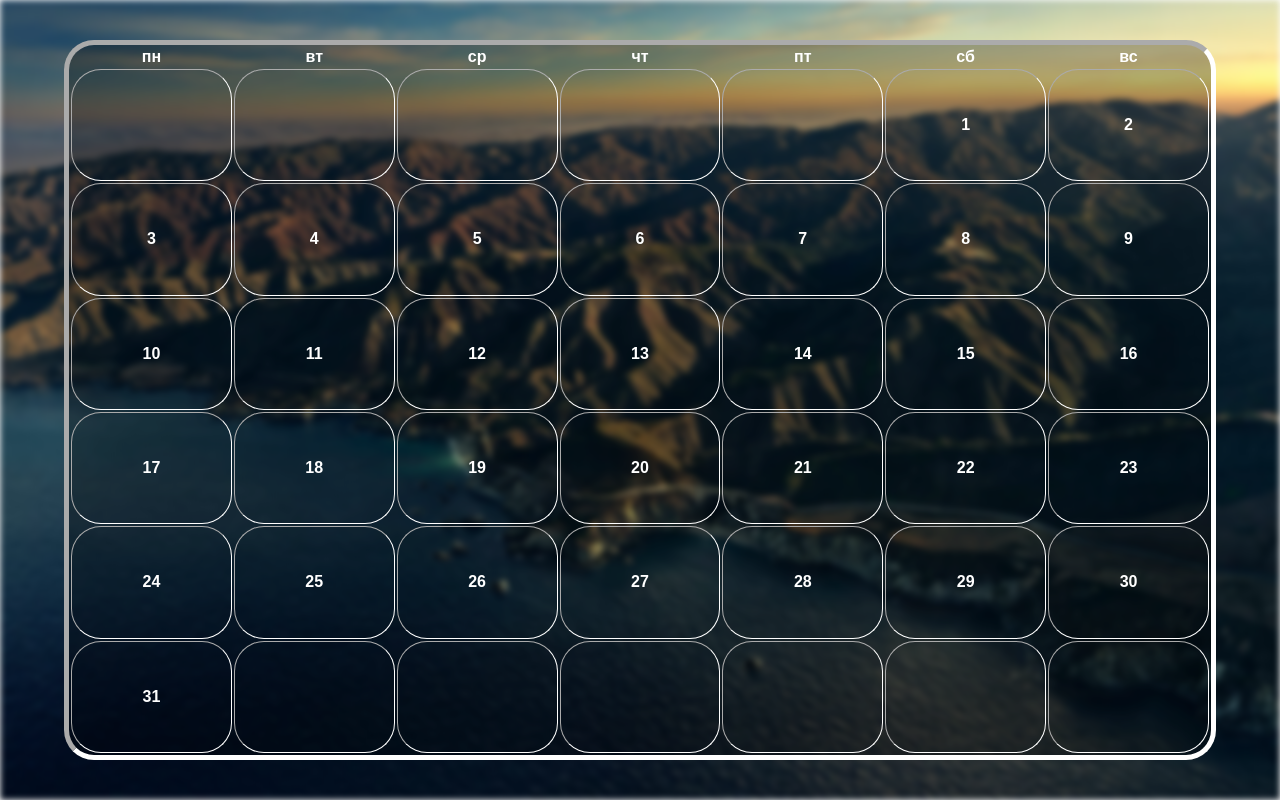
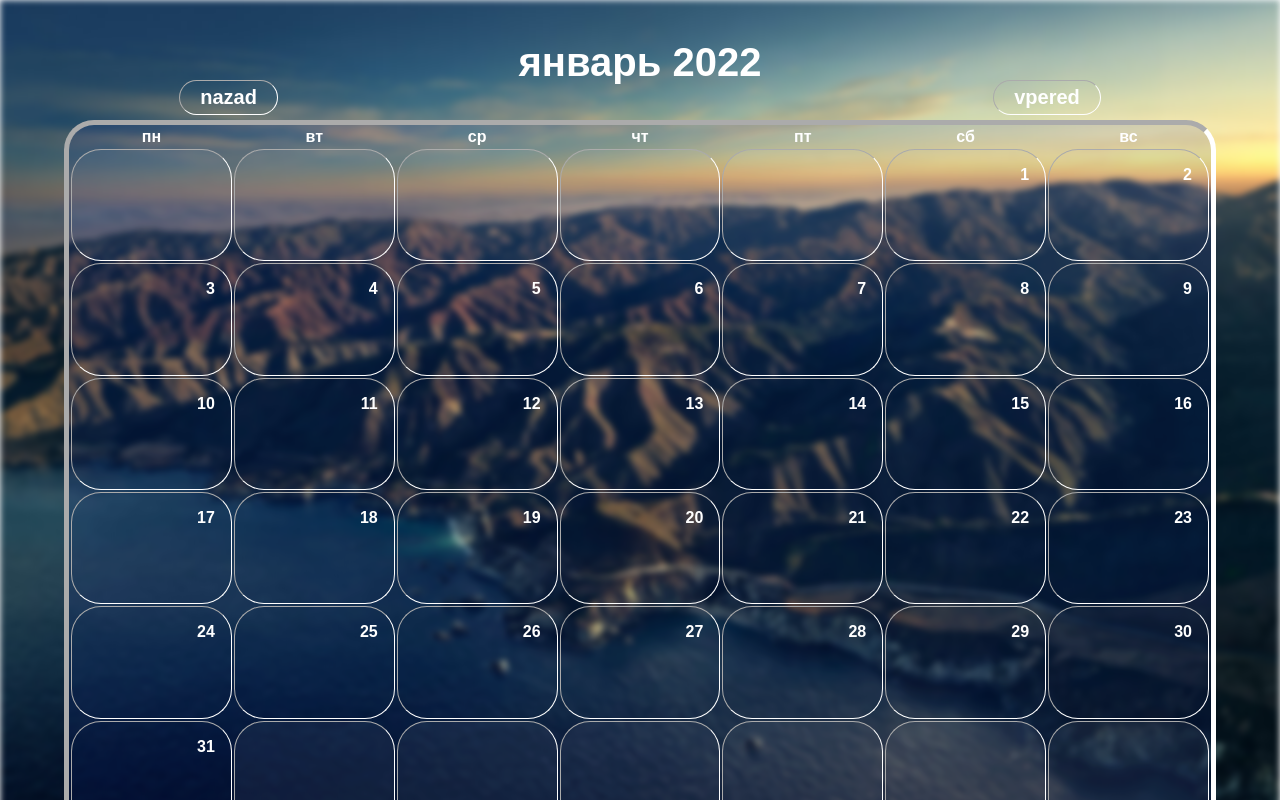
Before and after one commit to uzunvictor/organizer, a Vue app: page /#/home in a window 1280 px wide. Shown: the top 800 px of the page. Built offline with nearby package versions, Linux system fonts and the light colour scheme.

Commit message:
end creating calendar

```diff
--- a/public/main.css
+++ b/public/main.css
@@ -15,7 +15,7 @@ body, html {
     background-size: 100%;
     background-repeat: no-repeat;
     background-position: center center;
-    height: 100vh;
+    height: 120vh;
     width: auto;
     left: 0px;
     right: 0px;
@@ -24,10 +24,11 @@ body, html {
 }
 
 .table {
-    background-color: rgba(0,0,0,0.3);
+    background-color: rgba(8, 31, 163, 0.13);
     position: absolute;
-    top: 50%;
+    top: 60%;
     left: 50%;
+    /* bottom: 10%; */
     transform: translate(-50%, -50%);
     z-index: 5;
     width: 90%;
@@ -40,9 +41,69 @@ body, html {
     border: 5px inset #fff;
 }
 
+.info {
+    z-index: 5;
+    transform: translate(-50%, -50%);
+    position: absolute;
+    top: 10%;
+    left: 50%;
+    width: 90%;
+    height: 10%;
+    text-align: center;
+    vertical-align: super;
+    color: #fff;
+    font-size: 40px;
+    font-weight: bold;
+
+}
+
+.nav {
+    width: 90%;
+    height: 10%;
+    z-index: 5;
+    position: absolute;
+    text-align: center;
+    left: 5%;
+    top: 10%;
+    color: #fff;
+    font-size: 20px;
+    font-weight: bold;
+}
+
+.prev {
+    position: absolute;
+    top: 0;
+    left: 10%;
+    border:rgb(255, 255, 255) inset 0.2px;
+    border-radius: 20px;
+    padding: 5px 20px;
+}
+
+.prev:hover {
+    background-color: rgba(255, 255, 255, 0.384);
+}
+
+.next {
+    position: absolute;
+    top: 0;
+    right: 10%;
+    border:rgb(255, 255, 255) inset 0.2px;
+    border-radius: 20px;
+    padding: 5px 20px;
+}
+
+.next:hover {
+    background-color: rgba(255, 255, 255, 0.384);
+}
+
 td {
     border: inset 0.2px rgb(255, 255, 255);
     border-radius: 30px;
+    vertical-align:top;
+    text-align: end;
+    padding: 1rem;
+    width: 200px;
+    height: 110px;
 }
 
 td:hover {
--- a/src/components/MvcTable.vue
+++ b/src/components/MvcTable.vue
@@ -2,6 +2,7 @@
   <div>
     <div class="blur-background"></div>
     <div class="table-container">
+      <div class="info">{{ monthsData[month] }} {{ year }}</div>
       <table class="table">
         <thead>
           <tr>
@@ -16,6 +17,10 @@
         </thead>
         <tbody class="body"></tbody>
       </table>
+      <div class="nav">
+        <a class="prev" @click="prev">nazad</a>
+        <a class="next" @click="next">vpered</a>
+      </div>
     </div>
   </div>
 </template>
@@ -24,29 +29,60 @@
 export default {
   name: "MvcTable",
 
+  data() {
+    return {
+      daysData: [
+        "Воскресенье",
+        "Понедельник",
+        "Вторник",
+        "Среда",
+        "Четверг",
+        "Пятница",
+        "Суббота",
+      ],
+      monthsData: [
+        "январь",
+        "февраль",
+        "март",
+        "апрель",
+        "май",
+        "июнь",
+        "июль",
+        "август",
+        "сентябрь",
+        "октябрь",
+        "ноябрь",
+        "декабрь",
+      ],
+      today: new Date(),
+      month: new Date().getMonth(),
+      year: new Date().getFullYear(),
+    };
+  },
+
   mounted() {
+    //this.$store.dispatch("start");
     this.createTable();
-    // console.log("daysArray", this.daysArray);
-    // console.log("normalizeDaysArray: ", this.normalizeDaysArray);
-    // console.log("chunkNormalizedArray: ", this.chunkNormalizedArray);
-    // console.log("getLastWeekDay: ", this.getLastWeekDay);
+    console.log("year", this.year);
   },
 
   computed: {
-    today() {
-      return new Date();
-    },
-    year() {
-      return this.today.getFullYear();
-    },
-    month() {
-      return this.today.getMonth();
-    },
+    // year() {
+    //   return this.today.getFullYear();
+    // },
+    // month: {
+    //   get() {
+    //     return this.today.getMonth();
+    //   },
+    //   set(value) {
+    //     return value;
+    //   },
+    // },
     daysInMonth() {
       return new Date(this.year, this.month + 1, 0).getDate();
     },
     getFirstWeekDay() {
-      return new Date(this.year + "-" + (this.month + 1) + "-01").getDay() - 1;
+      return new Date(this.year + "-" + (this.month + 1) + "-01").getDay();
     },
     getLastWeekDay() {
       return new Date(
@@ -58,9 +94,9 @@ export default {
     },
     normalizedArray() {
       return [
-        ...new Array(this.getFirstWeekDay).join(" ").split(" "),
+        ...new Array(this.getFirstWeekDay === 0? 7: this.getFirstWeekDay).join("0").split(""),
         ...this.daysArray,
-        ...new Array(7 - this.getLastWeekDay).join(" ").split(" "),
+        ...new Array(9 - this.getLastWeekDay).join("0").split(""),
       ];
     },
     chunkNormalizedArray() {
@@ -73,8 +109,10 @@ export default {
           subArray.push(element);
         } else {
           subArray.push(element);
-          if (chunkedArray.length === 5) chunkedArray.push(subArray);
         }
+      }
+      if (chunkedArray.length === 5) {
+        chunkedArray.push(Array(8).join("0").split(""));
       }
       return chunkedArray;
     },
@@ -90,12 +128,39 @@ export default {
 
         for (let element of subArr) {
           let td = document.createElement("td");
-          td.innerHTML = element;
+          if (element === "0") {
+            td.innerHTML = " ";
+            td.style.background = "rgba(255, 255, 255, 0.05)";
+          } else {
+            td.innerHTML = element;
+          }
           tr.appendChild(td);
         }
 
         table.appendChild(tr);
       }
+      console.log("table");
+    },
+
+    prev() {
+      if (this.month === 0) {
+        this.month = 11;
+        this.year--;
+      } else {
+        this.month--;
+      }
+      this.createTable();
+    },
+
+    next() {
+      if (this.month === 11) {
+        this.month = 0;
+        this.year++;
+      } else {
+        this.month++;
+      }
+      // console.log(this.getFirstWeekDay, this.year, this.normalizedArray)
+      this.createTable();
     },
   },
 };
--- a/src/main.js
+++ b/src/main.js
@@ -1,10 +1,12 @@
 import Vue from 'vue'
 import App from './App.vue'
 import router from '@/router'
+import store from '@/store'
 
 Vue.config.productionTip = false
 
 new Vue({
   router,
+  store,
   render: h => h(App),
 }).$mount('#app')
--- /dev/null
+++ b/src/store/index.js
@@ -0,0 +1,13 @@
+import Vue from "vue";
+import Vuex from 'vuex';
+
+import timeStore from './modules/timeStore'
+
+Vue.use(Vuex);
+
+export default new Vuex.Store({
+    state: {},
+    mutations: {},
+    actions: {},
+    modules: {timeStore},
+})
--- /dev/null
+++ b/src/store/modules/timeStore.js
@@ -0,0 +1,41 @@
+const state = {
+    today: null,
+    month: null,
+    year: null,
+    interval: null,
+}
+
+const mutations = {
+    update(state) {
+        state.date = new Date();
+    },
+}
+
+const actions = {
+    start(state) {
+        if (!state.interval) {
+            state.interval = setInterval(() => this.commit('update'), 1000);
+        }
+    }
+}
+
+export default {
+    state,
+    mutations,
+    actions
+}
+
+// state: {
+//     date: null,
+//         interval: null,
+//   },
+// mutations: {
+//     start(state) {
+//         if (!state.interval) {
+//             state.interval = setInterval(() => this.commit('update'), 1000);
+//         }
+//     },
+//     update(state) {
+//         state.date = new Date();
+//     },
+// },
```
Also changed, not shown: package.json (+4 -22 lines), src/components/McvDay.vue (added, +9 -0 lines), .eslintrc.json (added), src/assets/img.jpg (deleted), 1 other file (tests, documents, lock files or other folders).
